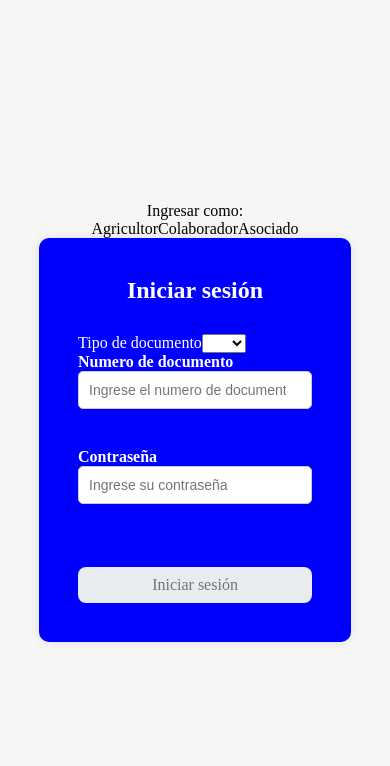
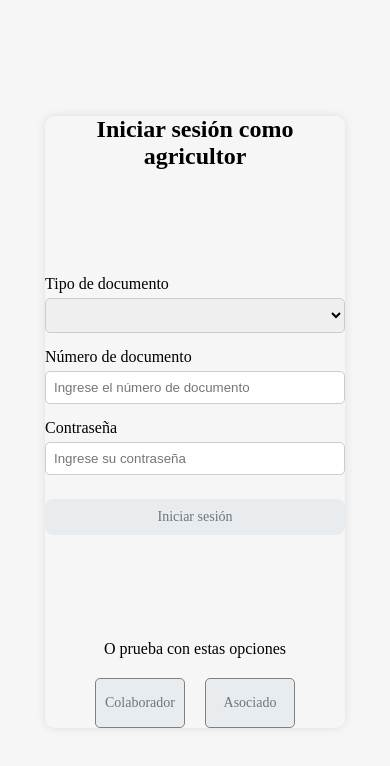
Before and after one commit to Santiorozco7/app_asopracir, an Angular app: page / in a window 390 px wide. Shown: the top 766 px of the page. Built offline with nearby package versions, Linux system fonts and the light colour scheme.

Commit message:
Styles (#13)
* feat: Add notification component and improve styles

* new styles

```diff
--- a/src/app/asociacion/component/menu/menu.component.css
+++ b/src/app/asociacion/component/menu/menu.component.css
@@ -2,8 +2,7 @@
   text-align: center;
 }
 
-.sidebar:hover,
-nav.sidebar.expanded {
+.sidebar:hover, .sidebar:focus-within {
   width: 200px;
   overflow: visible;
 }
@@ -105,6 +104,7 @@ a:focus {
   padding: 0;
 }
 .sidebar li:hover > a,
+.sidebar li > a:focus,
 .sidebar li.active > a {
   color: #fff;
   fill: #fff;
--- a/src/app/asociacion/component/modal-production/modal-production.component.html
+++ b/src/app/asociacion/component/modal-production/modal-production.component.html
@@ -22,7 +22,7 @@
     </div>
     <div class="section__item">
       <label for="weight">Peso total de la cosecha del mes</label>
-      <input class="form__input" type="text" id="weight" [value]="historyDetails.weight+'kg' || 'por definir'" disabled>
+      <input class="form__input" type="text" id="weight" [value]="historyDetails.weight+' kg' || 'por definir'" disabled>
     </div>
     <div class="section__item">
       <label for="payAmount">Pago de la cosecha del mes</label>
--- a/src/app/asociacion/page/production/production.component.css
+++ b/src/app/asociacion/page/production/production.component.css
@@ -1,10 +1,32 @@
-.header {
+button {
+  border-radius: 0;
+  background: none;
+  box-shadow: none;
+  padding: 0;
+  cursor: pointer;
+  border: none;
+  color: inherit;
+  font: inherit;
+}
+
+body {
+  font-family: Arial, sans-serif;
+  background-color: #f2f2f2;
+  margin: 0;
+  padding: 0;
+  height: 100vh;
+}
+
+.filter {
   display: flex;
-  justify-content: space-between;
+  gap: 10px;
   align-items: center;
 }
 
-.mb {
+.header {
+  display: flex;
+  align-items: center;
+  justify-content: space-between;
   margin-bottom: 50px;
 }
 
@@ -20,88 +42,89 @@
   text-transform: uppercase;
 }
 
-.inline {
-  display: inline;
-}
-
 .subtitle {
   text-transform: capitalize;
 }
 
-
-  .orders {
-    background-color: rgb(246, 246, 246);
-    margin: 2.5rem 5%;
+.section__item {
   display: flex;
-    flex-wrap: wrap;
-    justify-content: space-between;
-    width: 90%;
+  align-items: center;
 }
 
-  .order {
-    background-color: rgb(242, 242, 242);
-    width: 47.5%;
-    min-height: 10.625rem;
-    border-radius: 1rem;
-    margin-bottom: 1.2rem;
-    overflow: hidden;
-    box-shadow: rgba(149, 157, 165, 0.35) 0px 10px 15px;
+label {
+  margin-right: 10px;
 }
 
-  .order__link {
-    display: block;
-    width: 100%;
-    height: 100%;
-    color: black;
-    text-decoration: none;
+.form__input {
+  height: 2rem;
+  padding: 0.5rem;
+  border: 1px solid #ced4da;
+  border-radius: 0.25rem;
 }
 
-  .order__title {
-    padding: 1rem;
-    text-align: center;
-    font-size: 1.125rem;
-    overflow: hidden;
-    white-space: nowrap;
-    text-overflow: ellipsis;
+.select {
+  appearance: none;
+  -webkit-appearance: none;
+  -moz-appearance: none;
 }
 
-  .truncate-text {
-    display: block;
-    overflow: hidden;
-    white-space: nowrap;
-    text-overflow: ellipsis; /* Agrega puntos suspensivos (...) si el texto se trunca */
+.error {
+  text-align: center;
+  color: red;
 }
 
-  .imagenContainer {
-    position: relative;
+.farm-table {
+  width: 100%;
+  border-collapse: collapse;
 }
 
-  .imagen {
-    text-align: center;
+.farm-table th,
+.farm-table td {
+  border: 1px solid #ddd;
+  padding: 8px;
+  text-align: left;
 }
 
-  .imagen img {
-    height: 85px;
-    width: 85px;
-    border-radius: 50%;
-    mix-blend-mode: darken;
-    border: 1px solid #000;
+.farm-table th {
+  background-color: #333;
+  color: white;
 }
 
-  .circuloNumBunches {
-    position: absolute;
-    bottom: 5px;
-    right: 25px;
-    width: 25px;
-    height: 25px;
-    border-radius: 50%;
-    background-color: #fff;
-    border: 1px solid #000; /* Borde sólido de 1 px */
+.farm-table tbody tr:nth-child(even) {
+  background-color: #f2f2f2;
+}
+
+.farm-table tbody tr:hover {
+  background-color: #ddd;
+}
+
+tbody {
+  cursor: pointer;
+}
+
+.col__icon {
   display: flex;
-    align-items: center;
   justify-content: center;
 }
 
-  .circuloNumBunches span {
-    font-size: 12px;
+.icon {
+  width: 1rem;
+  height: 1rem;
 }
+
+.button {
+  width: 100%;
+  display: flex;
+  padding: 0.5rem;
+  font-weight: 500;
+  font-size: 0.875rem;
+  align-items: center;
+  line-height: 1.25rem;
+  border-radius: 0.5rem;
+  justify-content: center;
+}
+
+.button--search {
+  background-color: #e9ecef;
+  color: #333;
+}
--- a/src/app/asociacion/page/register/register.component.html
+++ b/src/app/asociacion/page/register/register.component.html
@@ -224,8 +224,13 @@
       </div>
     </div>
 
-    <button class="button button--success" type="submit" [disabled]="!userForm.valid || (farmerRegister && !areAgricultorFieldsValid()) || (transporterRegister && !areTransporterFieldsValid())">
+    <button class="button button--success" type="submit" [disabled]="!userForm.valid ||
+      (farmerRegister && !areAgricultorFieldsValid()) ||
+      (assocRegister && !areAssocFieldsValid()) ||
+      (collaboratorRegister && !areCollabFieldsValid()) ||
+      (transporterRegister && !areTransporterFieldsValid())">
       <div *ngIf="farmerRegister">Crear Agricultor</div>
+      <div *ngIf="assocRegister">Crear Asociado</div>
       <div *ngIf="transporterRegister">Crear Transportador</div>
       <div *ngIf="collaboratorRegister">Crear Colaborador</div>
     </button>
--- a/src/app/auth/login/login.component.css
+++ b/src/app/auth/login/login.component.css
@@ -8,67 +8,136 @@
 }
 
 .card__body {
-  color: #ffffff;
-  width: 80%;
-  background: blue;
+  width: 90%;
+  min-width: 300px;
+  margin: auto;
+  max-width: 500px;
   border-radius: 10px;
   box-shadow: 0 0 10px rgba(0, 0, 0, 0.1);
+  padding: 50px;
   display: flex;
   flex-direction: column;
-  justify-content: center;
-  align-items: center;
-  padding: 10%;
+  justify-content: space-between;
+  height: 80%;
 }
 
-.card__items {
-  width: 100%;
-  margin-top: 30px;
+
+.card__header {
+  text-align: center;
+}
+
+.card__item {
+  margin-bottom: 15px;
 }
 
 .form__label {
-  font-weight: bold;
-  font-size: 16px;
-}
-
-.card__item {
-  height: 95px;
+  display: block;
+  margin-bottom: 5px;
 }
 
 .form__input {
   width: 100%;
-  padding: 10px;
+  padding: 8px;
   border: 1px solid #ccc;
   border-radius: 5px;
-  font-size: 14px;
 }
 
-.alert.alert-danger {
-  background-color: #ffe6e6;
-  border-color: #ff6666;
-  color: #ff3333;
-  padding: 5px 10px;
-  border-radius: 5px;
+.alert {
+  color: #f00;
   font-size: 14px;
+  margin-top: 5px;
 }
 
-.button {
-  box-shadow: none;
-  cursor: pointer;
-  border: none;
-  width: 100%;
-  padding: 0.5rem;
-  font-weight: 500;
-  font-size: 1rem;
-  line-height: 1.25rem;
-  border-radius: 0.5rem;
+.options {
+  gap: 20px;
+  display: flex;
+  flex-direction: column;
 }
 
-.button:disabled {
+.options p {
+  text-align: center;
+}
+
+.buttons {
+  gap: 20px;
+  height: 50px;
+  display: flex;
+  justify-content: center;
+}
+
+.button--option {
+  border-radius: 5px;
+  cursor: pointer;
+  width: 30%;
+  border: 1px solid gray;
   background-color: #e9ecef;
   color: #6c757d;
 }
 
-.button--success {
-  background-color: #2e7d32;
-  color: #ffffff;
+@media only screen and (min-width: 0px) and (max-width: 768px) {
+  .card {
+    margin: auto;
+    padding: 40px;
+    border-radius: 10px;
+    height: 100vh;
+    display: flex;
+    flex-direction: column;
+    justify-content: space-between;
+  }
+
+  .card__body {
+    padding: 0;
+  }
+
+  .card__header {
+    text-align: center;
+  }
+
+  .card__item {
+    margin-bottom: 15px;
+  }
+
+  .form__label {
+    display: block;
+    margin-bottom: 5px;
+  }
+
+  .form__input {
+    width: 100%;
+    padding: 8px;
+    border: 1px solid #ccc;
+    border-radius: 5px;
+  }
+
+  .alert {
+    color: #f00;
+    font-size: 14px;
+    margin-top: 5px;
+  }
+
+  .options {
+    gap: 20px;
+    display: flex;
+    flex-direction: column;
+  }
+
+  .options p {
+    text-align: center;
+  }
+
+  .buttons {
+    gap: 20px;
+    height: 50px;
+    display: flex;
+    justify-content: center;
+  }
+
+  .button--option {
+    border-radius: 5px;
+    cursor: pointer;
+    width: 30%;
+    border: 1px solid gray;
+    background-color: #e9ecef;
+    color: #6c757d;
+  }
 }
--- a/src/app/auth/login/login.component.html
+++ b/src/app/auth/login/login.component.html
@@ -1,4 +1,4 @@
-<div class="card">
+<!-- <div class="card">
   <p>Ingresar como:</p>
       <div class="roleSelect">
         <button (click)="roleSelect('0')">Agricultor</button>
@@ -36,4 +36,44 @@
     <span *ngIf="err">Documento o contraseña invalido</span>
     <button class="button button--success" [disabled]="userForm.invalid">Iniciar sesión</button>
   </form>
+</div> -->
+<div class="card">
+  <div class="card__body">
+    <h2 class="card__header">Iniciar sesión como {{ roleName }}</h2>
+    <form [formGroup]="userForm" (ngSubmit)="login()">
+      <div class="card__item">
+        <label class="form__label" for="docType">Tipo de documento</label>
+        <select class="form__input select" name="docType" id="docType" formControlName="docType" required>
+          <option *ngFor="let item of docTypeselect" [value]="item.id">{{ item.name }}</option>
+        </select>
+      </div>
+      <div class="card__item">
+        <label class="form__label" for="documento">Número de documento</label>
+        <input class="form__input" type="number" id="documento" formControlName="documento" placeholder="Ingrese el número de documento"/>
+        <div class="alert alert-danger" [hidden]="userForm.get('documento')?.valid || userForm.get('documento')?.pristine">
+          <span *ngIf="userForm.get('documento')?.errors?.['required']">
+            El número de documento es obligatorio
+          </span>
+        </div>
+      </div>
+      <div class="card__item">
+        <label class="form__label" for="password">Contraseña</label>
+        <input class="form__input" type="password" id="password" formControlName="password" placeholder="Ingrese su contraseña"/>
+        <div class="alert alert-danger" [hidden]="userForm.get('password')?.valid || userForm.get('password')?.pristine">
+          <span *ngIf="userForm.get('password')?.errors?.['required']">
+            La contraseña es obligatoria
+          </span>
+        </div>
+      </div>
+      <button class="button button--success" [disabled]="userForm.invalid">Iniciar sesión</button>
+    </form>
+    <div class="options">
+      <p>O prueba con estas opciones</p>
+      <div class="buttons">
+        <button class="button button--option" (click)="roleSelect('0')" *ngIf="role !== '0'">Agricultor</button>
+        <button class="button button--option" (click)="roleSelect('1')" *ngIf="role !== '1'">Colaborador</button>
+        <button class="button button--option" (click)="roleSelect('3')" *ngIf="role !== '3'">Asociado</button>
+      </div>
+    </div>
+  </div>
 </div>
--- a/src/app/auth/login/login.component.ts
+++ b/src/app/auth/login/login.component.ts
@@ -11,12 +11,13 @@ import { formatDate } from '@angular/common';
 })
 export class LoginComponent {
   err:boolean =false;
-  role:string = '';
+  role:string = '0';
+  roleName:string = 'agricultor';
 
   docTypeselect: any[] = [
-    { id: 0, name: 'CC' },
-    { id: 1, name: 'TI' },
-    { id: 2, name: 'CE' },
+    { id: 0, name: 'Cédula de ciudadanía' },
+    { id: 1, name: 'Tarjeta de Identidad' },
+    { id: 2, name: 'Cédula de extranjería' },
     { id: 3, name: 'NIT' },
   ];
 
@@ -42,16 +43,19 @@ export class LoginComponent {
       case '0':
         this.role = role;
         console.log('Ingresa un agriculto');
+        this.roleName = "agricultor"
         break;
 
       case '1':
         this.role = role;
         console.log('Ingresa un colaborador');
+        this.roleName = "colaborador"
         break;
 
       case '3':
         this.role = role;
         console.log('Ingresa un asociado');
+        this.roleName = "asociado"
         break;
 
       default:
```
Also changed, not shown: src/app/asociacion/page/production/production.component.html (+34 -6 lines), src/app/asociacion/page/production/production.component.ts (+13 -2 lines), src/app/asociacion/page/register/register.component.ts (+45 -13 lines). Lines whose indentation alone changed are shown as unchanged.
